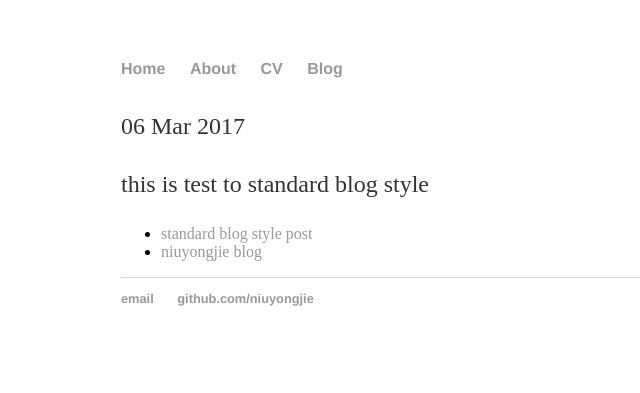
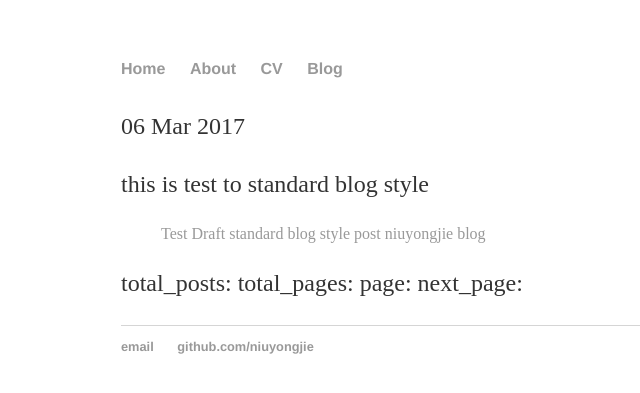
Before and after one commit to niuyongjie/niuyongjie.github.io, a Jekyll site: the page built from _posts/2017-03-06-standar-blog.md, in a window 1280 px wide. Shown: the top 393 px of the page, without its empty margins (71-711 px from the left). Built offline with Jekyll 4.4.1, drawn with Linux system fonts in a browser that asks for light colours.

Commit message:
test drafts function

```diff
--- a/_config.yml
+++ b/_config.yml
@@ -1,6 +1,6 @@
 # Site Settings
 title: "niuyongjie.tk"
-url: "https://niuyongjie.tk"
+url: "127.0.0.1"
 email: "1054602234@qq.com"
 google_email: "yongjoeniu92@gmail.com"
 description: "一名老是折腾其他其技术的Java软件工程师"
@@ -23,7 +23,7 @@ permalink: /blog/:year/:month/:day/:title
 future: ture # 允许发布未来日期
 show_drafts: true # 渲染草稿posts
 unpublished: true # 渲染包含unpublished的posts
-lsi: true # 生成相关帖子的索引
+#lsi: true # 生成相关帖子的索引
 incremental: true # 只构建需要重新构建的posts和pages页面
 profile: true
 
--- a/_layouts/default.html
+++ b/_layouts/default.html
@@ -7,7 +7,7 @@
 			<link rel="bookmark" type="image/x-icon" href = "/favicon.ico"/>
 			<!-- link to main stylesheet -->
 			<link rel="stylesheet" type="text/css" href="/css/main.css">
-			{{% include analytics.html %}}
+			{% include analytics.html %}
 		</head>
 		<body>
 			<nav>
--- a/_posts/2017-03-06-standar-blog.md
+++ b/_posts/2017-03-06-standar-blog.md
@@ -2,14 +2,18 @@
 layout: post
 title: "standard blog style post"
 date: 2017-03-06 09:38:02
-categories: jekyll update
+tag: tag1 ;tag2
 ---
 
 this is test to standard blog style
 <ul>
 	{% for post in site.posts %}
-		<li>
-			<a herf = "{{ post.url }}">{{ post.title }}</a>
-		</li>
+			<a herf = "{{post.url }}">{{ post.title }}</a>
 	{% endfor %}
 </ul>
+
+{{paginator.per_page}}
+total_posts:{{paginator.total_posts}}
+total_pages:{{paginator.total_pages}}
+page:{{paginator.page}}
+next_page:{{paginator.next_page}}
--- a/blog/index.html
+++ b/blog/index.html
@@ -15,3 +15,8 @@ title: niuyongjie blog
 		</li>
 	{% endfor %}
 </ul>
+{{paginator.per_page}}
+total_posts:{{paginator.total_posts}}
+total_pages:{{paginator.total_pages}}
+page:{{paginator.page}}
+next_page:{{paginator.next_page}}
```
Also changed, not shown: _drafts/test-draft.md (added, +5 -0 lines).
